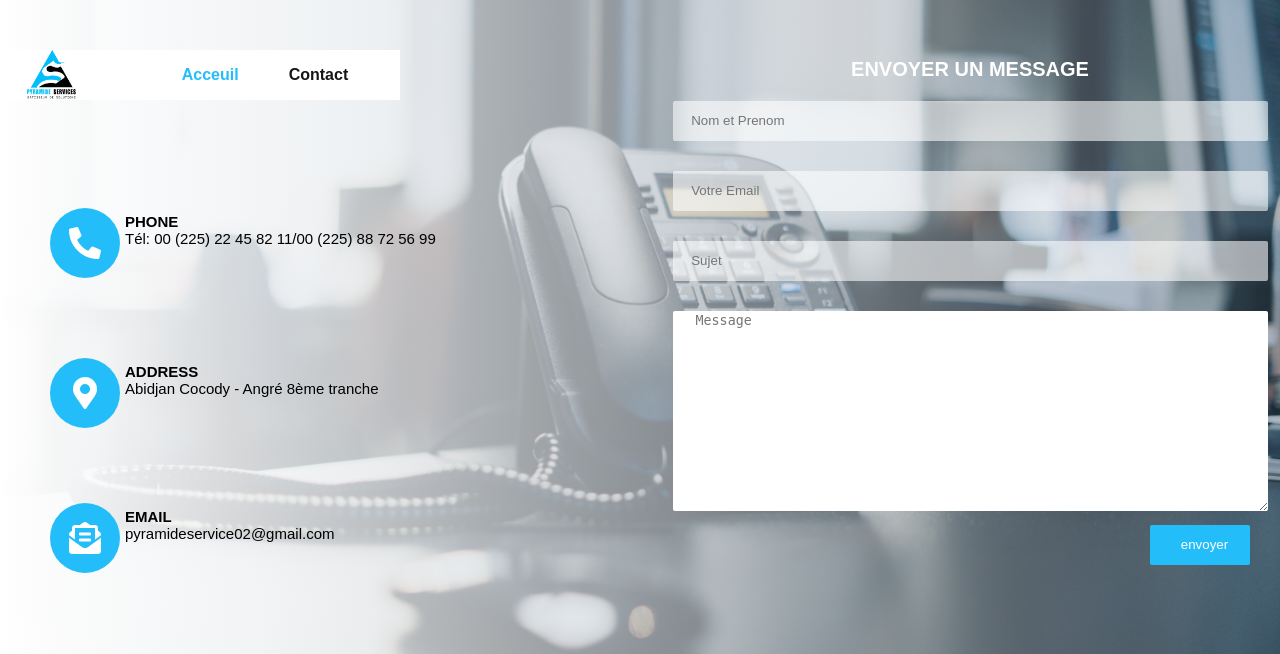
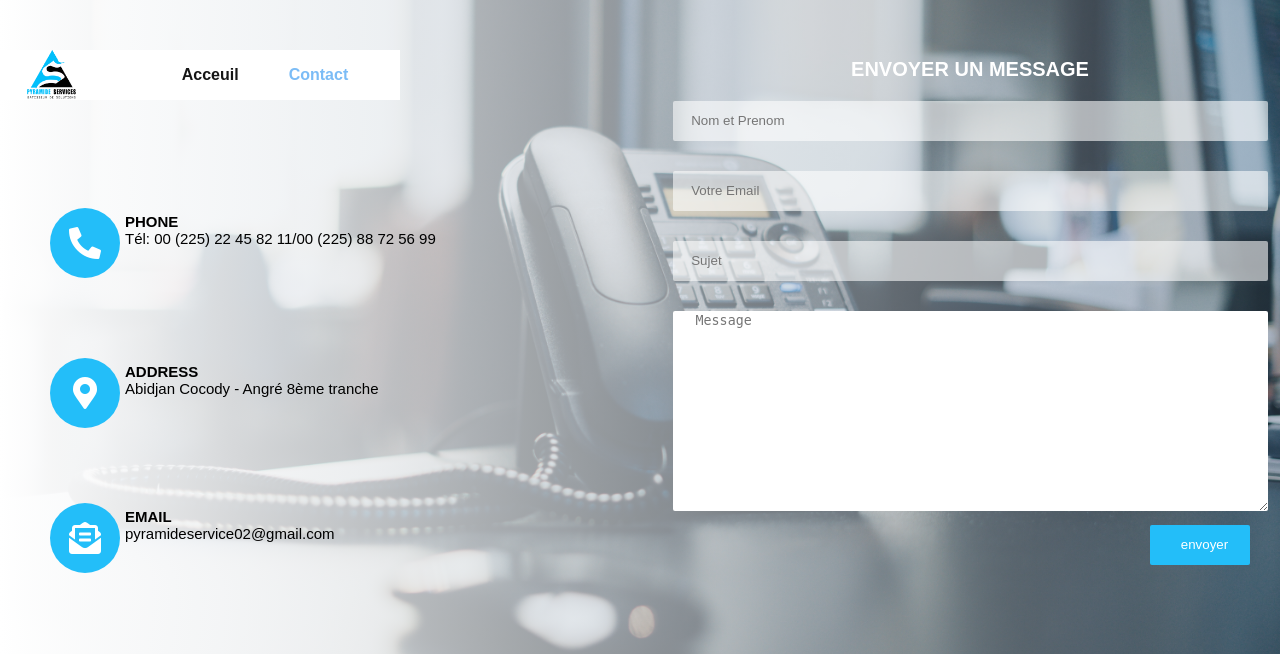
Before and after one commit to sneezy-5/pyservice, a Django app: page /contact in a window 1280 px wide. Shown: the top 654 px of the page. Run offline with Django 3.2, Linux system fonts and the light colour scheme; some libraries are stand-ins or nearby versions.

Commit message:
make it better

```diff
--- a/projet/settings.py
+++ b/projet/settings.py
@@ -131,6 +131,7 @@ USE_TZ = True
 
 # Static files (CSS, JavaScript, Images)
 # https://docs.djangoproject.com/en/dev/howto/static-files/
+STATIC_ROOT = os.path.join(BASE_DIR, 'staticfiles')
 
 STATIC_URL = '/static/'
 
--- a/static/css/acceuil.css
+++ b/static/css/acceuil.css
@@ -1,6 +1,7 @@
-.header #lien1:nth-child(){
-	color:#23bef9
+.header #lien1{
+	color:#7bbcf6
   }
+
 
 .banniere{
 	background:linear-gradient(to right, #00000059,#00000059),center/cover no-repeat url('/static/img/acceuil.jpg');
--- a/static/css/contact.css
+++ b/static/css/contact.css
@@ -1,5 +1,5 @@
-.header #lien1:nth-child(2){
-  color:#23bef9
+.header #lien2{
+  color:#7bbcf6
 }
 
 /*formulaire*/
--- a/templates/html/base.html
+++ b/templates/html/base.html
@@ -13,7 +13,7 @@
         <div class="header">
            <img src="{% static 'img/logo2.png' %}" height="50" width="50">
             <a href="{% url 'acceuil'%}" id="lien1">Acceuil</a>
-            <a href="{% url 'contact'%}">Contact</a>
+            <a href="{% url 'contact'%}" id="lien2">Contact</a>
         </div>
 
 
```
